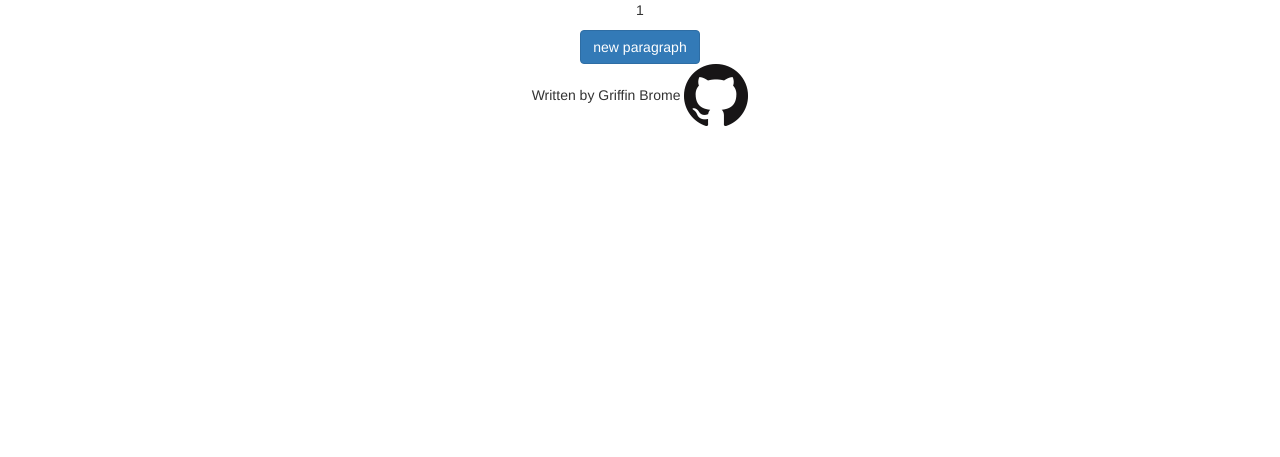
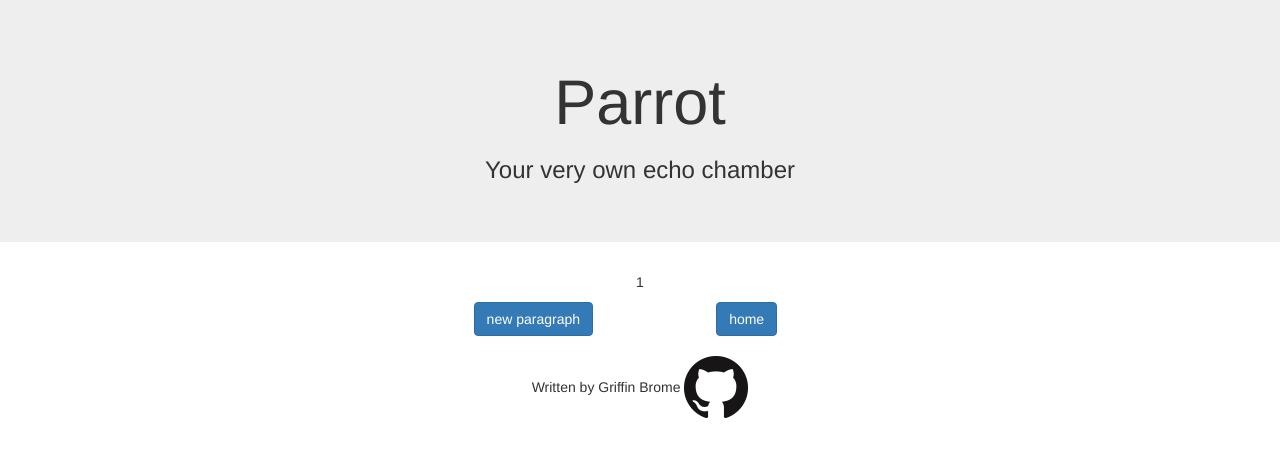
Before and after one commit to Griffin-Brome/parrot, a Flask app: template templates/text.html in a window 1280 px wide. Shown: the top 457 px of the page. Run offline with Flask 2, Linux system fonts and the light colour scheme; the template is opened without the code that fills it, so the values that code supplies are empty; the visitor is signed in with stand-in values (Sample User, id 1); some libraries are stand-ins or nearby versions.

Commit message:
text.html looks solid

```diff
--- a/templates/text.html
+++ b/templates/text.html
@@ -1,12 +1,28 @@
 {% extends "bootstrap/base.html" %}
 {% block title %} Parrot: Output {% endblock %}
 {% block content %}
+<div class="jumbotron jumbotron-fluid text-center">
+    <h1>Parrot</h1>
+    <h3>Your very own echo chamber</h3>
+</div>
 <div class="container-fluid text-center">
     <!--This is where we will print out the randomly generated text-->
-    <p>{{ session['paragraph'] }}</p>
-    <form action="/text"> <!--This should generate a new paragraph and reload this page-->
-        <button type="submit" class="btn btn-primary">new paragraph</button>
-    </form>
+    <div class="row">
+        <p>{{ session['paragraph'] }}</p>
+    </div>
+    <div class="row">
+        <div class="col-md-2 col-lg-offset-4">
+            <form action="/text"> <!--This should generate a new paragraph and reload this page-->
+                <button type="submit" class="btn btn-primary">new paragraph</button>
+            </form>
+        </div>
+        <div class="col-md-2 mx-auto">
+            <form action="/">
+                <button type="submit" class="btn btn-primary">home</button>
+            </form>
+        </div>
+    </div>
+    <br>
     <footer class="page-footer font-small blue">
         <div class="footer-copyright text-center py-3">Written by Griffin Brome
             <a href="https://github.com/Griffin-Brome">
```
